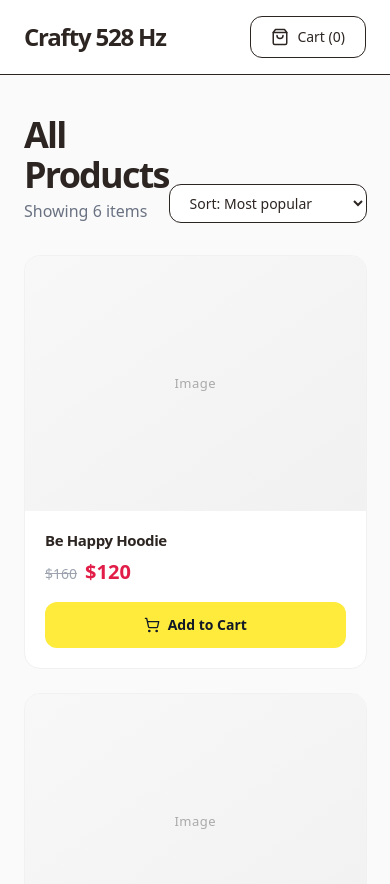
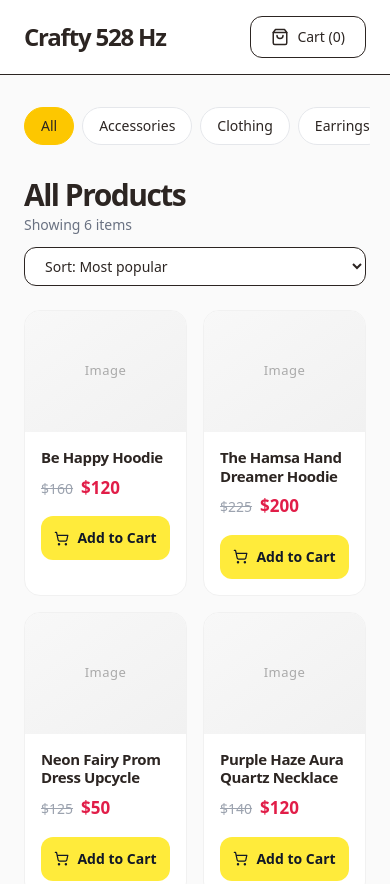
Before and after one commit to nightmoose/crafty528hz_grok, a Next.js app: page /shop in a window 390 px wide. Shown: the top 884 px of the page. Built offline with nearby package versions, Linux system fonts and the light colour scheme.

Commit message:
Mobile responsiveness improvements: Better category handling, responsive grid, improved mobile spacing and product cards

```diff
--- a/app/components/ProductCard.tsx
+++ b/app/components/ProductCard.tsx
@@ -12,29 +12,26 @@ export function ProductCard({ product, onAddToCart }: ProductCardProps) {
   const hasSale = product.originalPrice && product.originalPrice > product.price
 
   return (
-    <div className="product-card group">
-      {/* Image Placeholder Area */}
-      <div className="image-placeholder aspect-[4/3] w-full flex items-center justify-center">
-        {/* This will be replaced with real images later */}
+    <div className="product-card group bg-white border border-gray-100 rounded-2xl overflow-hidden">
+      <div className="image-placeholder aspect-[4/3] w-full flex items-center justify-center bg-gray-100">
+        {/* Replace with real image later */}
       </div>
 
-      <div className="p-5">
-        <h3 className="font-semibold text-[15px] tracking-tight mb-2 pr-2 leading-tight">
+      <div className="p-4">
+        <h3 className="font-semibold text-[15px] leading-tight tracking-tight mb-2 pr-1">
           {product.name}
         </h3>
 
         <div className="flex items-baseline gap-2 mb-4">
-          {hasSale && (
-            <span className="price-original text-sm">${product.originalPrice}</span>
-          )}
-          <span className="price-sale text-xl">${product.price}</span>
+          {hasSale && <span className="price-original text-sm">${product.originalPrice}</span>}
+          <span className="price-sale text-[17px] font-semibold">${product.price}</span>
         </div>
 
         <button
           onClick={onAddToCart}
-          className="btn-yellow w-full py-[13px] rounded-xl text-sm font-semibold flex items-center justify-center gap-2 active:scale-[0.985] transition-transform"
+          className="btn-yellow w-full py-3 rounded-xl text-sm font-semibold flex items-center justify-center gap-2 active:scale-[0.985]"
         >
-          <ShoppingCart size={16} />
+          <ShoppingCart size={15} />
           Add to Cart
         </button>
       </div>
--- a/app/shop/page.tsx
+++ b/app/shop/page.tsx
@@ -42,12 +42,29 @@ export default function ShopPage() {
         </div>
       </nav>
 
-      <div className="max-w-7xl mx-auto px-6 pt-10 pb-24">
-        <div className="flex gap-10">
-          {/* Sidebar */}
-          <div className="w-52 hidden lg:block">
+      <div className="max-w-7xl mx-auto px-6 pt-8 pb-20">
+        {/* Mobile Category Pills */}
+        <div className="lg:hidden mb-6">
+          <div className="flex gap-2 overflow-x-auto pb-2 -mx-1 px-1">
+            {categories.map(cat => (
+              <button
+                key={cat}
+                onClick={() => setSelectedCategory(cat)}
+                className={`whitespace-nowrap px-4 py-2 rounded-full text-sm border transition-all ${selectedCategory === cat
+                  ? 'bg-yellow-400 border-yellow-400 font-medium'
+                  : 'bg-white border-gray-200'}`}
+              >
+                {cat}
+              </button>
+            ))}
+          </div>
+        </div>
+
+        <div className="flex gap-8">
+          {/* Desktop Sidebar */}
+          <div className="w-52 hidden lg:block pt-1">
             <div className="text-xs font-semibold tracking-[1px] text-gray-500 mb-3 px-1">SHOP BY CATEGORY</div>
-            <div className="space-y-0.5">
+            <div className="space-y-1">
               {categories.map(cat => (
                 <button
                   key={cat}
@@ -62,22 +79,22 @@ export default function ShopPage() {
             </div>
           </div>
 
-          {/* Products */}
+          {/* Products Grid */}
           <div className="flex-1">
-            <div className="flex items-end justify-between mb-8">
+            <div className="flex flex-col sm:flex-row sm:items-end sm:justify-between gap-y-3 mb-6">
               <div>
-                <h1 className="text-4xl font-semibold tracking-tighter">All Products</h1>
-                <p className="text-gray-500 mt-1">Showing {filteredProducts.length} items</p>
+                <h1 className="text-3xl font-semibold tracking-tighter">All Products</h1>
+                <p className="text-gray-500 text-sm mt-0.5">Showing {filteredProducts.length} items</p>
               </div>
 
-              <select className="border rounded-xl px-4 py-2 text-sm bg-white">
+              <select className="border rounded-xl px-4 py-2 text-sm bg-white w-full sm:w-auto">
                 <option>Sort: Most popular</option>
                 <option>Sort: Newest first</option>
                 <option>Sort: Price low to high</option>
               </select>
             </div>
 
-            <div className="grid grid-cols-1 sm:grid-cols-2 lg:grid-cols-3 xl:grid-cols-4 gap-6">
+            <div className="grid grid-cols-2 sm:grid-cols-3 lg:grid-cols-3 xl:grid-cols-4 gap-4 sm:gap-6">
               {filteredProducts.map((product, index) => (
                 <ProductCard
                   key={index}
```
